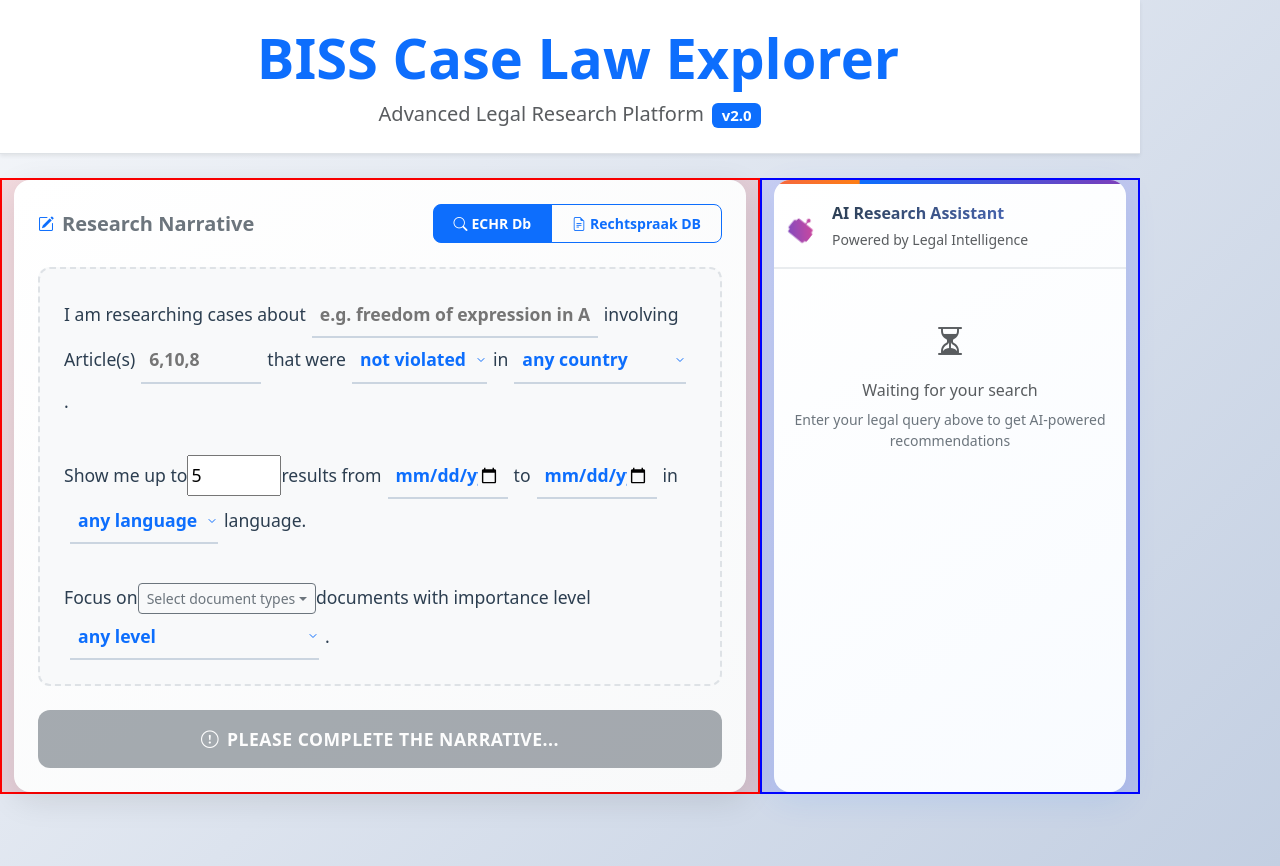
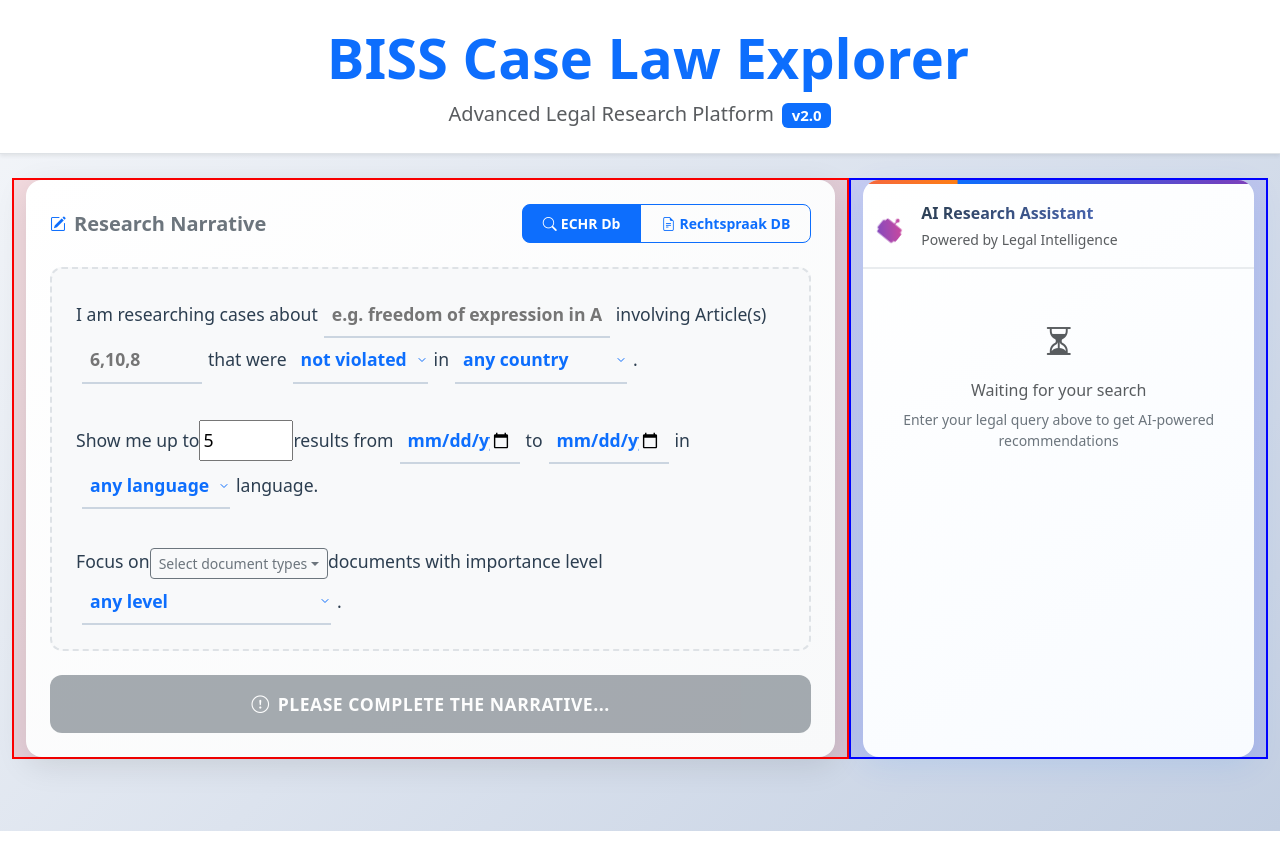
Before and after one commit to amirrezadev75/biss, a React (Vite) app: page / in a window 1280 px wide. After the commit the page ends 831 px from the top, so only its background shows below. Built offline with nearby package versions, Linux system fonts and the light colour scheme.

Commit message:
container fixed

```diff
--- a/src/App.jsx
+++ b/src/App.jsx
@@ -12,7 +12,7 @@
     <div className="min-vh-100">
       {/* Header Section */}
       <div className="bg-white shadow-sm border-bottom mb-4">
-        <div className="container py-4">
+        <div className="container-fluid py-4">
           <div className="text-center">
             <h1 className="display-4 fw-bold text-primary mb-2">
               <i className="bi bi-scales me-3"></i>
@@ -27,7 +27,7 @@
       </div>
 
       {/* Main Content */}
-      <div className="container pb-5">
+      <div className="container-fluid pb-5 px-4">
         {searchState.loading && (
           <div className="text-center mt-5">
             <div className="spinner-border text-primary" role="status" style={{width: '3rem', height: '3rem'}}>
```
